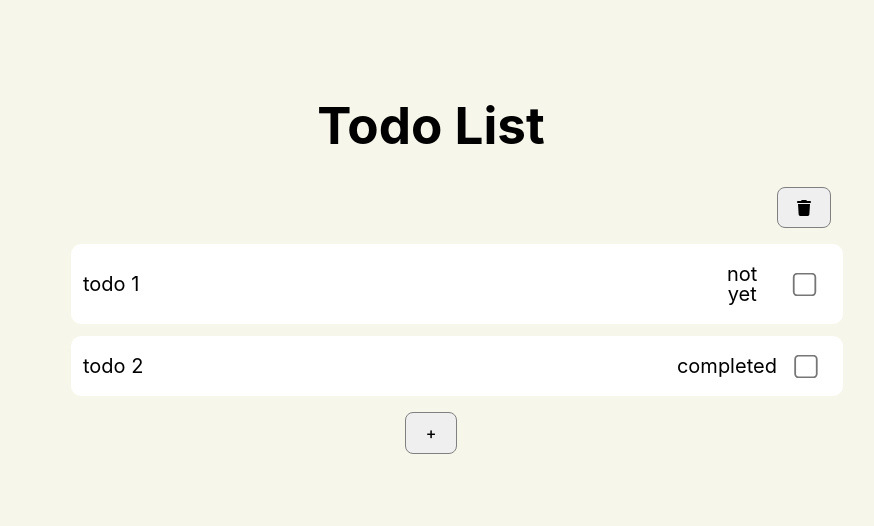
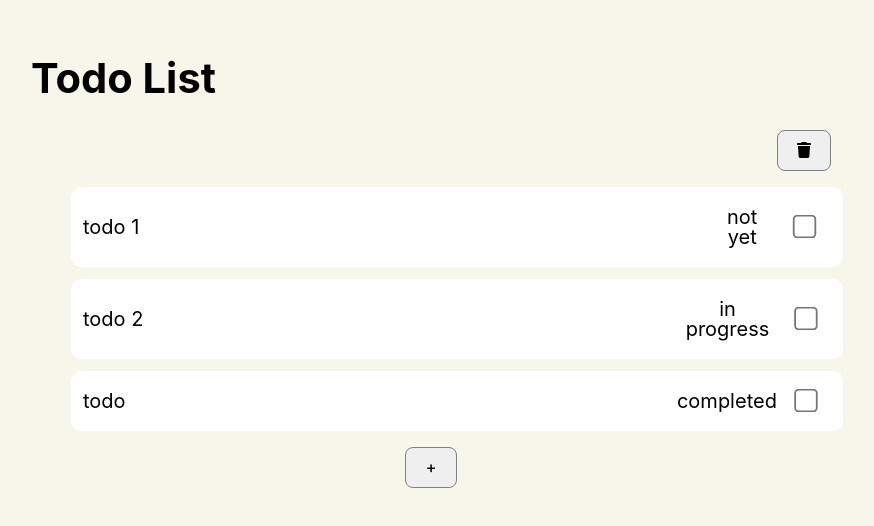
Before and after one commit to hitomi-t260g/todo-list-tested, a React (Vite) app: page / in a window 1280 px wide. Shown: the part 142-668 px from the top of the page, without its empty margins (209-1083 px from the left). Built offline with nearby package versions, Linux system fonts and the light colour scheme.

Commit message:
mocking types

```diff
--- a/src/components/ShowList/index.tsx
+++ b/src/components/ShowList/index.tsx
@@ -2,27 +2,14 @@ import { type FC } from 'react';
 import { FontAwesomeIcon } from '@fortawesome/react-fontawesome';
 import { faTrash } from '@fortawesome/free-solid-svg-icons';
 import styles from './index.module.css';
+import { type Todos } from '../../types/Todos';
 
-// interface Todos {
-//   uuid: number;
-//   title: string;
-//   description: string;
-//   status: number;
-// }
+interface Props {
+  todos: Todos[];
+}
 
-const todo1 = {
-  uuid: 1,
-  title: 'todo 1',
-  description: 'description1',
-  status: 1,
-};
-const todo2 = {
-  uuid: 2,
-  title: 'todo 2',
-  description: 'description2',
-  status: 3,
-};
-const ShowList: FC = () => {
+const ShowList: FC<Props> = (props) => {
+  const { todos } = props;
   // const [checked, setChecked] = useState(false);
 
   return (
@@ -34,10 +21,12 @@ const ShowList: FC = () => {
           </button>
         </div>
         <ul>
-          <li className={styles['list-row']}>
-            <label className={styles['list-title']}>{todo1.title}</label>
+          {todos.map((todo, id) => {
+            return (
+              <li className={styles['list-row']} key={id}>
+                <label className={styles['list-title']}>{todo.title}</label>
                 <p className={styles['list-status']}>
-              {todo1.status === 1 ? 'not yet' : todo1.status === 2 ? 'in progress' : 'completed'}
+                  {todo.status === 1 ? 'not yet' : todo.status === 2 ? 'in progress' : 'completed'}
                 </p>
                 <input
                   type="checkbox"
@@ -47,13 +36,8 @@ const ShowList: FC = () => {
                   // }}
                 />
               </li>
-          <li className={styles['list-row']}>
-            <label className={styles['list-title']}>{todo2.title}</label>
-            <p className={styles['list-status']}>
-              {todo2.status === 1 ? 'not yet' : todo2.status === 2 ? 'in progress' : 'completed'}
-            </p>
-            <input type="checkbox" defaultChecked={false} />
-          </li>
+            );
+          })}
         </ul>
       </div>
     </>
--- a/src/components/TodoList/index.module.css
+++ b/src/components/TodoList/index.module.css
@@ -1,3 +1,7 @@
 .wrapper {
   width: 100%;
 }
+
+h1 {
+  text-align: left;
+}
--- a/src/components/TodoList/index.tsx
+++ b/src/components/TodoList/index.tsx
@@ -1,3 +1,4 @@
+import { todos } from '../../mock/todos';
 import ShowList from '../ShowList/index';
 import styles from './index.module.css';
 
@@ -5,7 +6,7 @@ const TodoList = (): JSX.Element => {
   return (
     <div className={styles.wrapper}>
       <h1>Todo List</h1>
-      <ShowList />
+      <ShowList todos={todos}/>
       <button>+</button>
     </div>
   );
--- a/src/index.css
+++ b/src/index.css
@@ -39,7 +39,7 @@ body {
 }
 
 h1 {
-  font-size: 3.2em;
+  font-size: 2.6em;
   line-height: 1.1;
 }
 
--- /dev/null
+++ b/src/mock/todos.ts
@@ -0,0 +1,22 @@
+import { type Todos } from '../types/Todos';
+
+export const todos: Todos[] = [
+  {
+    id: 1,
+    title: 'todo 1',
+    description: 'description1',
+    status: 1,
+  },
+  {
+    id: 2,
+    title: 'todo 2',
+    description: 'description2',
+    status: 2,
+  },
+  {
+    id: 3,
+    title: 'todo ',
+    description: 'description3',
+    status: 3,
+  },
+];
--- /dev/null
+++ b/src/types/Todos.ts
@@ -0,0 +1,6 @@
+export interface Todos {
+  id: number;
+  title: string;
+  description: string;
+  status: number;
+}
```
Also changed, not shown: 1 other file (tests, documents, lock files or other folders). Lines whose indentation alone changed are shown as unchanged.
